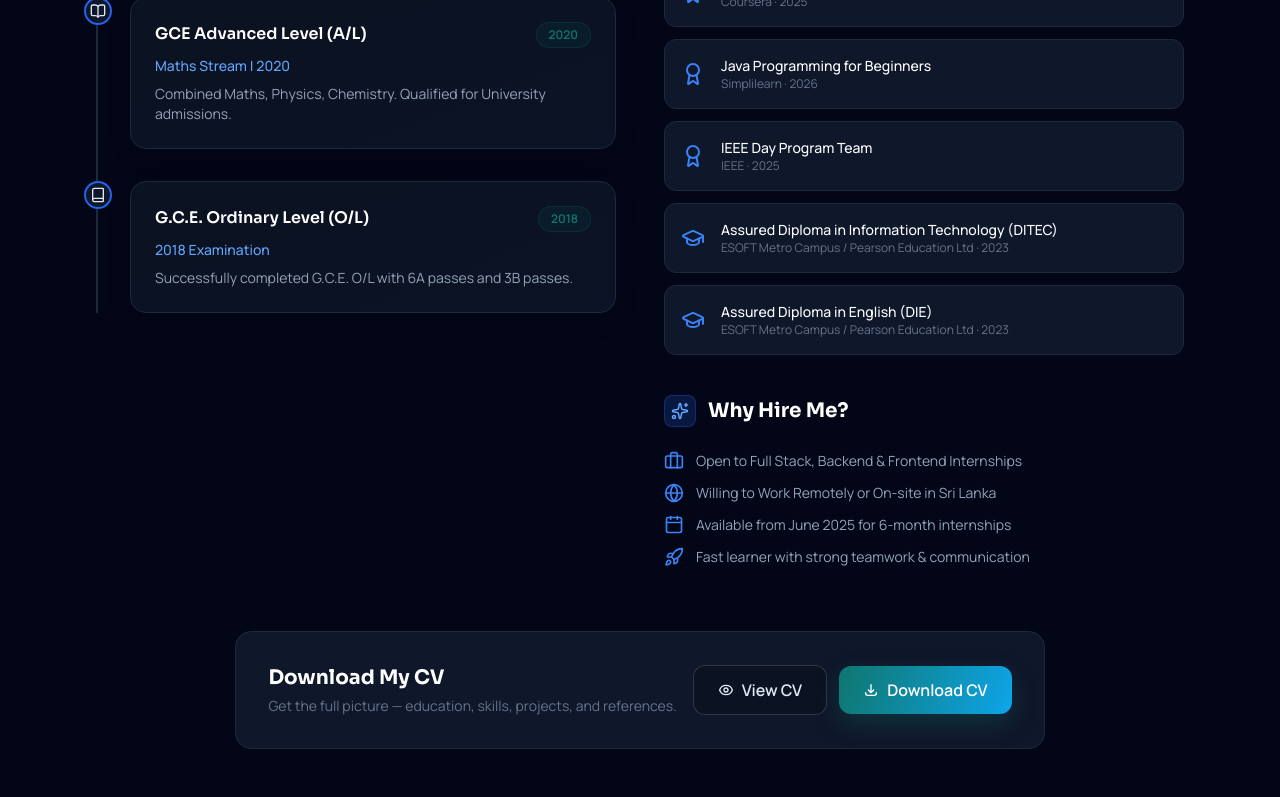
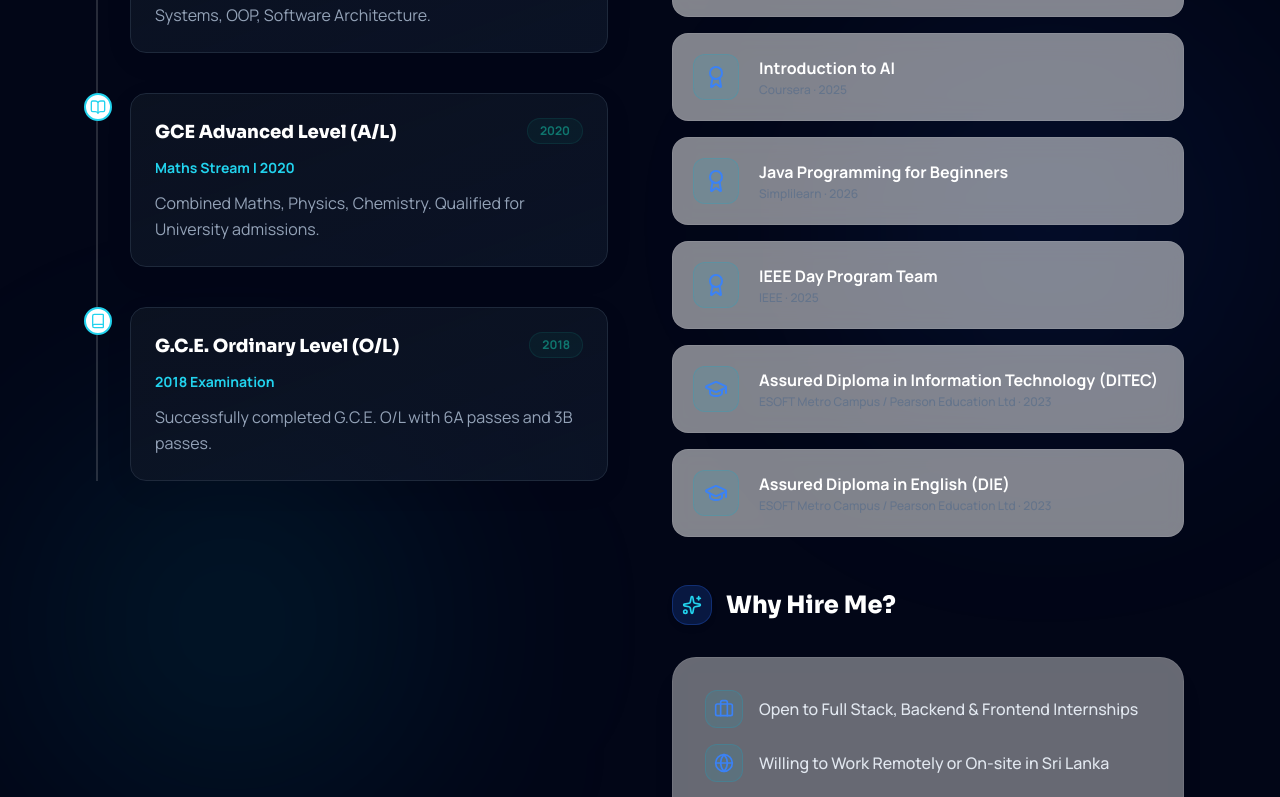
Before and after one commit to SanmuganathanLathusan/My-Portfolio, a React (Vite) app: page / in a window 1280 px wide. Shown: the part 6200-6997 px from the top of the page. Built offline with nearby package versions, Linux system fonts and the light colour scheme.

Commit message:
modified src/components/Resume.jsxfile

```diff
--- a/src/components/Resume.jsx
+++ b/src/components/Resume.jsx
@@ -79,6 +79,7 @@ const certifications = [
     link: '[Link]'
   }
 ]
+
 const highlights = [
   { icon: <Briefcase size={20} className="text-primary-500" />, text: 'Open to Full Stack, Backend & Frontend Internships' },
   { icon: <Globe size={20} className="text-primary-500" />, text: 'Willing to Work Remotely or On-site in Sri Lanka' },
@@ -88,37 +89,41 @@ const highlights = [
 
 export default function Resume() {
   return (
-    <section id="resume" className="section-padding">
-      <div className="section-container">
+    <section id="resume" className="section-padding bg-gradient-to-b from-transparent via-dark-850/20 to-transparent relative overflow-hidden">
+      {/* Ambient background glowing orb */}
+      <div className="absolute top-1/3 right-10 w-96 h-96 bg-primary-600/10 rounded-full blur-[120px] pointer-events-none animate-float" />
+      <div className="absolute bottom-1/4 left-10 w-96 h-96 bg-cyan-500/10 rounded-full blur-[120px] pointer-events-none animate-float-delayed" />
+
+      <div className="section-container relative z-10">
         {/* Header */}
-        <div className="text-center mb-16">
+        <div className="text-center mb-20">
           <div className="inline-flex items-center gap-2 tag mb-4">Resume</div>
           <h2 className="section-title">Education & <span className="gradient-text">Experience</span></h2>
-          <p className="section-subtitle max-w-2xl mx-auto">
+          <p className="section-subtitle max-w-2xl mx-auto font-normal">
             My academic background, certifications, and what I bring to the table.
           </p>
         </div>
 
-        <div className="grid lg:grid-cols-2 gap-12">
+        <div className="grid lg:grid-cols-2 gap-12 lg:gap-16">
           {/* Left: Education timeline */}
           <div>
-            <h3 className="text-dark-900 dark:text-white font-bold text-xl mb-8 flex items-center gap-3 transition-colors">
-              <span className="w-8 h-8 rounded-lg bg-primary-600/20 border border-primary-600/30 flex items-center justify-center text-primary-600 dark:text-primary-400"><GraduationCap size={18} /></span>
+            <h3 className="text-dark-900 dark:text-white font-extrabold text-2xl mb-10 flex items-center gap-3.5 transition-colors">
+              <span className="w-10 h-10 rounded-2xl bg-primary-600/20 border border-primary-600/30 flex items-center justify-center text-primary-600 dark:text-cyan-400 shadow-md"><GraduationCap size={20} /></span>
               Education
             </h3>
-            <div className="relative border-l-2 border-gray-200 dark:border-dark-700 pl-8 space-y-8 transition-colors">
+            <div className="relative border-l-2 border-gray-200/80 dark:border-white/[0.15] pl-8 space-y-10 transition-colors">
               {experiences.map((exp, i) => (
-                <div key={i} className="relative">
-                  <div className="absolute -left-[2.875rem] top-0 w-7 h-7 rounded-full bg-white dark:bg-dark-800 border-2 border-primary-600 flex items-center justify-center text-sm transition-colors">
-                    {exp.icon}
+                <div key={i} className="relative group/timeline">
+                  <div className="absolute -left-[2.875rem] top-0 w-7 h-7 rounded-full bg-white dark:bg-dark-850 border-2 border-primary-600 dark:border-cyan-400 flex items-center justify-center text-sm transition-all duration-300 group-hover/timeline:scale-125 group-hover/timeline:shadow-[0_0_15px_rgba(0,212,255,0.5)]">
+                    <span className="text-primary-600 dark:text-cyan-400">{exp.icon}</span>
                   </div>
-                  <div className="card">
-                    <div className="flex items-start justify-between gap-2 mb-2">
-                      <h4 className="text-dark-900 dark:text-white font-semibold transition-colors">{exp.title}</h4>
-                      <span className="tag whitespace-nowrap flex-shrink-0">{exp.period}</span>
+                  <div className="card group/card hover:border-primary-500/50 dark:hover:border-cyan-400/40 transition-all duration-500">
+                    <div className="flex items-start justify-between gap-2 mb-3">
+                      <h4 className="text-dark-900 dark:text-white font-extrabold text-lg group-hover/card:text-primary-600 dark:group-hover/card:text-cyan-400 transition-colors">{exp.title}</h4>
+                      <span className="tag whitespace-nowrap flex-shrink-0 font-bold">{exp.period}</span>
                     </div>
-                    <p className="text-primary-600 dark:text-primary-400 text-sm font-medium mb-2 transition-colors">{exp.org}</p>
-                    <p className="text-dark-600 dark:text-dark-300 text-sm transition-colors">{exp.desc}</p>
+                    <p className="text-primary-600 dark:text-cyan-400 text-sm font-bold mb-3 transition-colors">{exp.org}</p>
+                    <p className="text-dark-600 dark:text-dark-300 text-base leading-relaxed transition-colors font-normal">{exp.desc}</p>
                   </div>
                 </div>
               ))}
@@ -126,20 +131,20 @@ export default function Resume() {
           </div>
 
           {/* Right: Certifications + highlights */}
-          <div className="space-y-10">
+          <div className="space-y-12">
             {/* Certifications */}
             <div>
-              <h3 className="text-dark-900 dark:text-white font-bold text-xl mb-8 flex items-center gap-3 transition-colors">
-                <span className="w-8 h-8 rounded-lg bg-primary-600/20 border border-primary-600/30 flex items-center justify-center text-primary-600 dark:text-primary-400"><Award size={18} /></span>
+              <h3 className="text-dark-900 dark:text-white font-extrabold text-2xl mb-10 flex items-center gap-3.5 transition-colors">
+                <span className="w-10 h-10 rounded-2xl bg-primary-600/20 border border-primary-600/30 flex items-center justify-center text-primary-600 dark:text-cyan-400 shadow-md"><Award size={20} /></span>
                 Certifications
               </h3>
-              <div className="space-y-3">
+              <div className="space-y-4">
                 {certifications.map(cert => (
-                  <div key={cert.name} className="flex items-center gap-4 bg-gray-50 border border-gray-200 dark:bg-dark-800 dark:border-dark-700 rounded-xl p-4 hover:border-primary-500/40 dark:hover:border-primary-600/40 transition-colors duration-300">
-                    <span className="text-2xl">{cert.badge}</span>
+                  <div key={cert.name} className="flex items-center gap-5 bg-white/50 dark:bg-dark-850/50 border border-gray-200/60 dark:border-white/[0.08] backdrop-blur-md rounded-2xl p-5 hover:scale-[1.02] transition-all duration-300 hover:border-primary-500/50 hover:shadow-[0_8px_25px_rgba(108,99,255,0.15)] group/cert">
+                    <span className="text-2xl p-2.5 rounded-xl bg-primary-500/10 dark:bg-cyan-500/10 border border-primary-500/20 dark:border-cyan-500/20 group-hover/cert:scale-110 transition-transform duration-300">{cert.badge}</span>
                     <div className="flex-1 min-w-0">
-                      <p className="text-dark-900 dark:text-white text-sm font-medium truncate transition-colors">{cert.name}</p>
-                      <p className="text-dark-500 dark:text-dark-400 text-xs transition-colors">{cert.issuer} · {cert.year}</p>
+                      <p className="text-dark-900 dark:text-white text-base font-extrabold truncate group-hover/cert:text-primary-600 dark:group-hover/cert:text-cyan-400 transition-colors">{cert.name}</p>
+                      <p className="text-dark-500 dark:text-dark-400 text-xs font-medium transition-colors mt-0.5">{cert.issuer} · {cert.year}</p>
                     </div>
                   </div>
                 ))}
@@ -148,14 +153,14 @@ export default function Resume() {
 
             {/* Highlights */}
             <div>
-              <h3 className="text-dark-900 dark:text-white font-bold text-xl mb-6 flex items-center gap-3 transition-colors">
-                <span className="w-8 h-8 rounded-lg bg-primary-600/20 border border-primary-600/30 flex items-center justify-center text-primary-600 dark:text-primary-400"><Sparkles size={18} /></span>
+              <h3 className="text-dark-900 dark:text-white font-extrabold text-2xl mb-8 flex items-center gap-3.5 transition-colors">
+                <span className="w-10 h-10 rounded-2xl bg-primary-600/20 border border-primary-600/30 flex items-center justify-center text-primary-600 dark:text-cyan-400 shadow-md"><Sparkles size={20} /></span>
                 Why Hire Me?
               </h3>
-              <div className="space-y-3">
+              <div className="space-y-4 p-8 rounded-3xl bg-white/40 dark:bg-dark-850/40 border border-gray-200/60 dark:border-white/[0.08] backdrop-blur-xl shadow-xl">
                 {highlights.map(h => (
-                  <div key={h.text} className="flex items-center gap-3 text-dark-600 dark:text-dark-300 text-sm transition-colors">
-                    <span className="text-xl flex-shrink-0">{h.icon}</span>
+                  <div key={h.text} className="flex items-center gap-4 text-dark-700 dark:text-dark-200 text-base font-medium transition-colors">
+                    <span className="p-2 rounded-xl bg-primary-500/10 dark:bg-cyan-500/10 border border-primary-500/20 dark:border-cyan-500/20 flex-shrink-0 text-primary-600 dark:text-cyan-400">{h.icon}</span>
                     {h.text}
                   </div>
                 ))}
@@ -165,33 +170,28 @@ export default function Resume() {
         </div>
 
         {/* Download CV CTA */}
-        <div className="mt-16 text-center">
-          <div className="inline-flex flex-col sm:flex-row items-center gap-4 bg-gray-50 border border-gray-200 dark:bg-dark-800 dark:border-dark-700 rounded-2xl p-8 transition-colors duration-300">
-            <div className="text-left">
-              <h3 className="text-dark-900 dark:text-white font-bold text-xl mb-1 transition-colors">{`Download My CV`}</h3>
-              <p className="text-dark-600 dark:text-dark-400 text-sm transition-colors">Get the full picture — education, skills, projects, and references.</p>
+        <div className="mt-20">
+          <div className="bg-gradient-to-r from-primary-600/10 via-cyan-500/10 to-pink-500/10 border border-gray-200/60 dark:border-white/[0.08] backdrop-blur-2xl rounded-3xl p-10 lg:p-12 shadow-2xl flex flex-col sm:flex-row items-center justify-between gap-8 w-full max-w-5xl mx-auto transition-all duration-500 hover:border-primary-500/40">
+            <div className="text-center sm:text-left">
+              <h3 className="text-dark-900 dark:text-white font-extrabold text-2xl md:text-3xl mb-2 transition-colors">{`Download My CV`}</h3>
+              <p className="text-dark-600 dark:text-dark-300 text-base transition-colors font-normal max-w-xl">Get the full picture — education, skills, projects, and references.</p>
             </div>
-            <div className="flex items-center gap-3 mt-4 sm:mt-0">
+            <div className="flex flex-wrap items-center justify-center gap-4 mt-4 sm:mt-0 flex-shrink-0">
               <a
                 href={cvFile}
                 target="_blank"
                 rel="noopener noreferrer"
-                className="btn-outline whitespace-nowrap flex-shrink-0"
+                className="btn-outline whitespace-nowrap"
               >
-                <svg className="w-4 h-4" fill="none" stroke="currentColor" viewBox="0 0 24 24">
-                  <path strokeLinecap="round" strokeLinejoin="round" strokeWidth={2} d="M15 12a3 3 0 11-6 0 3 3 0 016 0z" />
-                  <path strokeLinecap="round" strokeLinejoin="round" strokeWidth={2} d="M2.458 12C3.732 7.943 7.523 5 12 5c4.478 0 8.268 2.943 9.542 7-1.274 4.057-5.064 7-9.542 7-4.477 0-8.268-2.943-9.542-7z" />
-                </svg>
+                <Eye className="w-5 h-5 text-primary-600 dark:text-cyan-400" />
                 View CV
               </a>
               <a
                 href={cvFile}
                 download="Lathusan_CV.pdf"
-                className="btn-primary whitespace-nowrap flex-shrink-0"
+                className="btn-primary whitespace-nowrap"
               >
-                <svg className="w-4 h-4" fill="none" stroke="currentColor" viewBox="0 0 24 24">
-                  <path strokeLinecap="round" strokeLinejoin="round" strokeWidth={2} d="M4 16v1a3 3 0 003 3h10a3 3 0 003-3v-1m-4-4l-4 4m0 0l-4-4m4 4V4" />
-                </svg>
+                <Download className="w-5 h-5" />
                 Download CV
               </a>
             </div>
```
Lines whose indentation alone changed are shown as unchanged.
